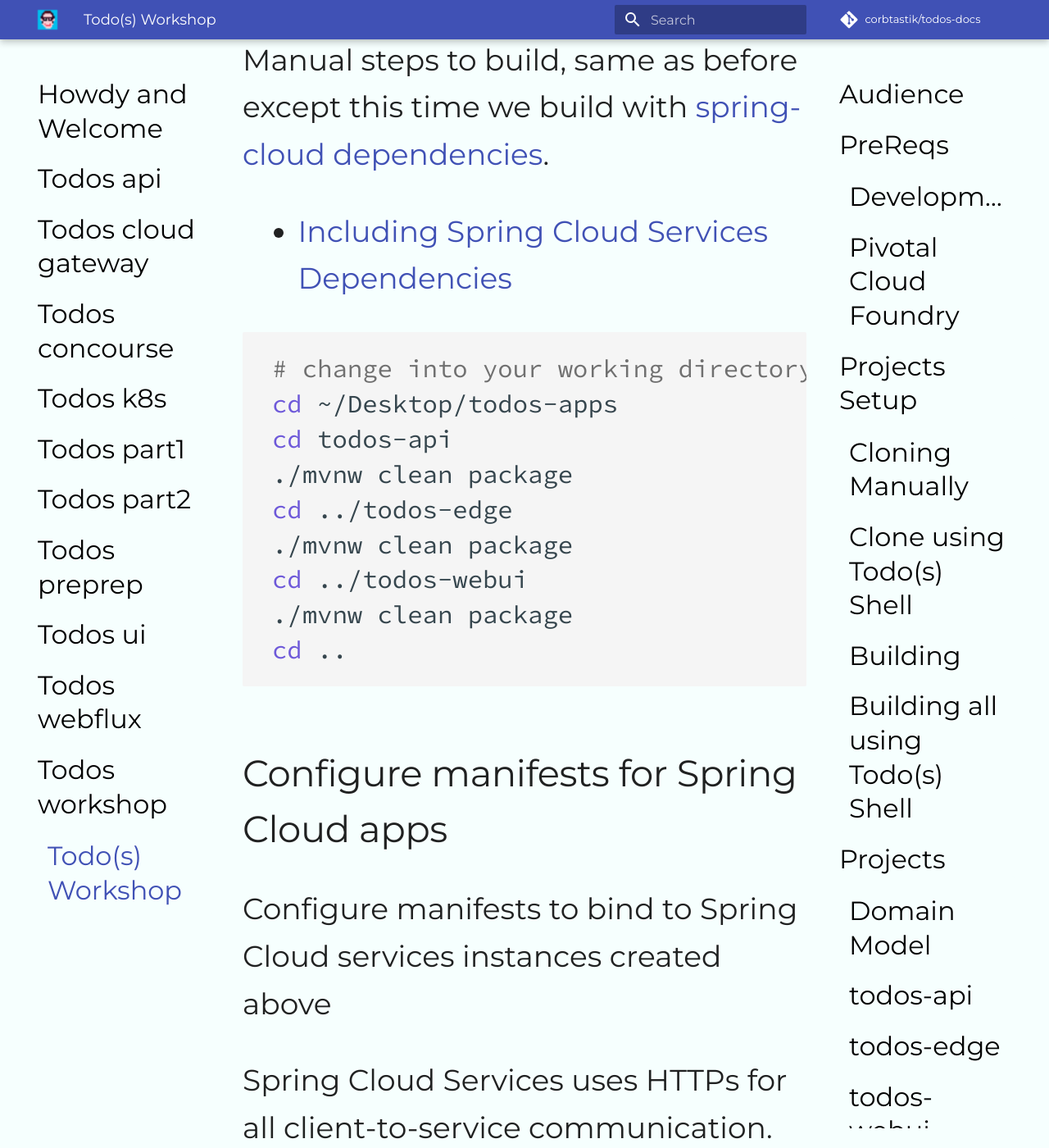
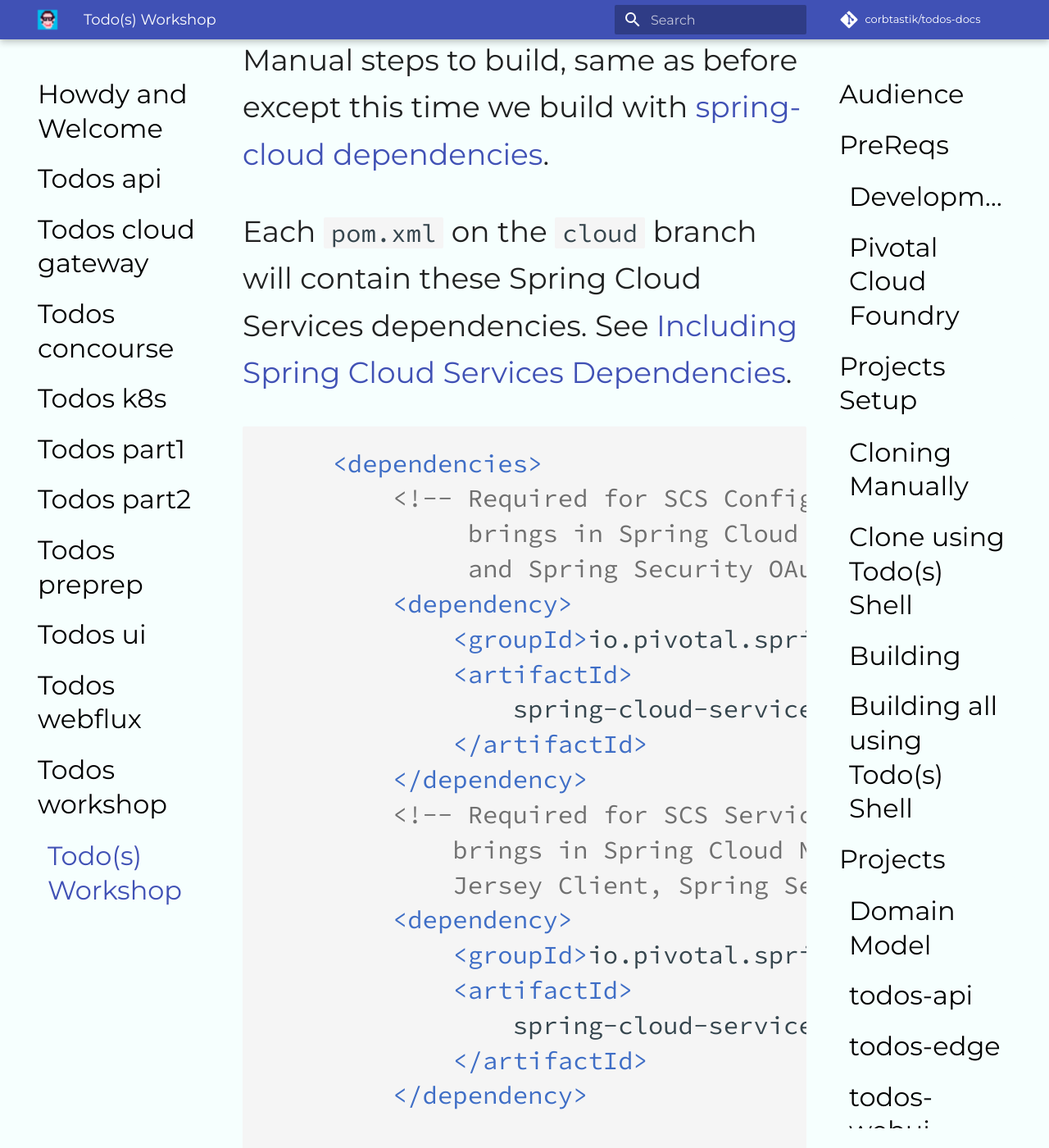
Before and after one commit to adamzwickey/todos-docs, an MkDocs documentation site: the page built from docs/todos-workshop/README.md, in a window 1280 px wide and 1400 px high, scrolled down 69394 px. Shown: the whole window at 82% size. Built offline with MkDocs 1.6.1 and Material for MkDocs 9.7.7, drawn with Linux system fonts in a browser that asks for light colours; comment, search, counter and statistics services are not loaded; some of the changed text lies outside the part shown.

Commit message:
shop-3 build out

````diff
--- a/docs/todos-workshop/README.md
+++ b/docs/todos-workshop/README.md
@@ -775,7 +775,32 @@ Build Spring Cloud ready versions of `todos-edge`, `todos-api` and `todos-webui`
 
 Manual steps to build, same as before except this time we build with [spring-cloud dependencies](https://docs.pivotal.io/spring-cloud-services/2-0/common/client-dependencies.html).
 
-* [Including Spring Cloud Services Dependencies](https://docs.pivotal.io/spring-cloud-services/2-0/common/client-dependencies.html#including-dependencies)
+Each `pom.xml` on the `cloud` branch will contain these Spring Cloud Services dependencies.  See [Including Spring Cloud Services Dependencies](https://docs.pivotal.io/spring-cloud-services/2-0/common/client-dependencies.html#including-dependencies).
+
+```xml
+    <dependencies>
+        <!-- Required for SCS Config Server
+             brings in Spring Cloud Config Client
+             and Spring Security OAuth 2 -->
+        <dependency>
+            <groupId>io.pivotal.spring.cloud</groupId>
+            <artifactId>
+                spring-cloud-services-starter-config-client
+            </artifactId>
+        </dependency>
+        <!-- Required for SCS Service Discovery
+            brings in Spring Cloud Netflix Eureka Client,
+            Jersey Client, Spring Security OAuth 2 -->
+        <dependency>
+            <groupId>io.pivotal.spring.cloud</groupId>
+            <artifactId>
+                spring-cloud-services-starter-service-registry
+            </artifactId>
+        </dependency>
+
+    <!-- other dependencies -->
+    </dependencies>
+```
 
 ```bash
 # change into your working directory (i.e. todos-apps)
````
